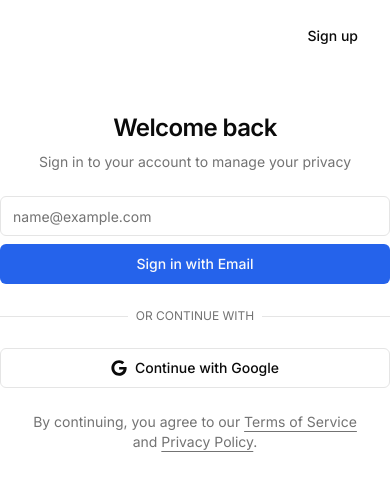
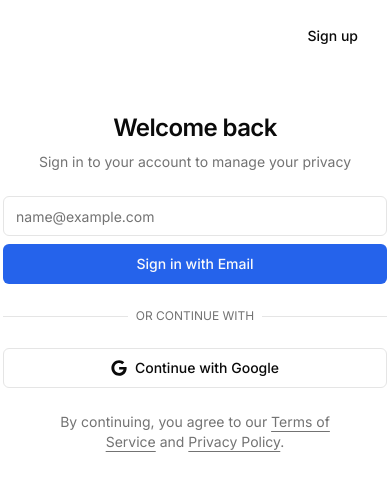
Before and after one commit to braindead-dev/NoTrace, a Next.js app: page /login in a window 390 px wide. Shown: the top 488 px of the page. Built offline with nearby package versions, Linux system fonts and the light colour scheme; no server answers.

Commit message:
Update page.tsx

```diff
--- a/app/login/page.tsx
+++ b/app/login/page.tsx
@@ -64,7 +64,7 @@ export default function LoginPage() {
         </div>
       </div>
       <div className="lg:p-8">
-        <div className="mx-auto flex w-full flex-col justify-center space-y-6 sm:w-[350px]">
+        <div className="mx-auto flex w-full max-w-sm flex-col justify-center space-y-6 sm:w-[350px]">
           <div className="flex flex-col space-y-2 text-center">
             <h1 className="text-2xl font-semibold tracking-tight">
               Welcome back
```
